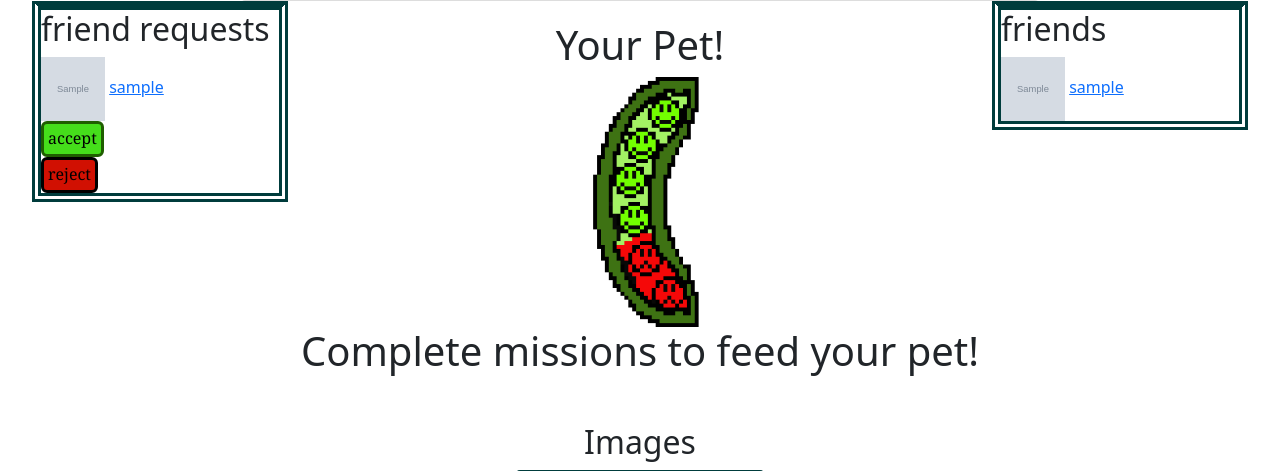
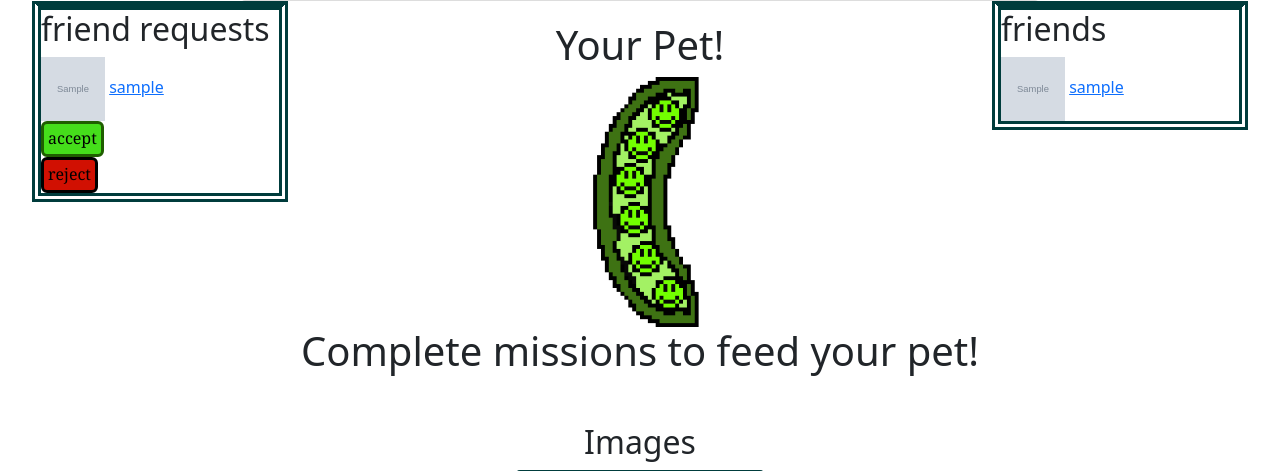
Before and after one commit to hazribo/ECM2434-Coursework, a Django app: a page that uses WebApp/templates/WebApp/profile.html in a window 1280 px wide. Shown: the part 380-851 px from the top of the page. Run offline with Django 5.2, Linux system fonts and the light colour scheme; a user stored in the database is signed in; tables that the repository leaves empty hold one stand-in row (values such as "Sample post"); grey boxes marked "Sample" are stand-in pictures; some libraries are stand-ins or nearby versions.

Commit message:
Bean changing images.html

```diff
--- a/WebApp/templates/WebApp/profile.html
+++ b/WebApp/templates/WebApp/profile.html
@@ -96,7 +96,11 @@
 <div class="container main-content">
     <h1 style="text-align: center;">Your Pet!</h1>
     <div style="text-align: center;">
-        <img src="{% static 'BPfour.png' %}" alt="Bean" width="250" height="250" />
+        {% if profile.score == 10 %}
+        <img src="{% static 'BPsix.png' %}" alt="Bean" width="250" height="250" />
+        {% else %}
+        <img src="{% static 'BPone.png' %}" alt="Bean" width="250" height="250" />
+        {% endif %}
     </div>
     <h1 style="text-align: center;">Complete missions to feed your pet!</h1>
 </div>
```
